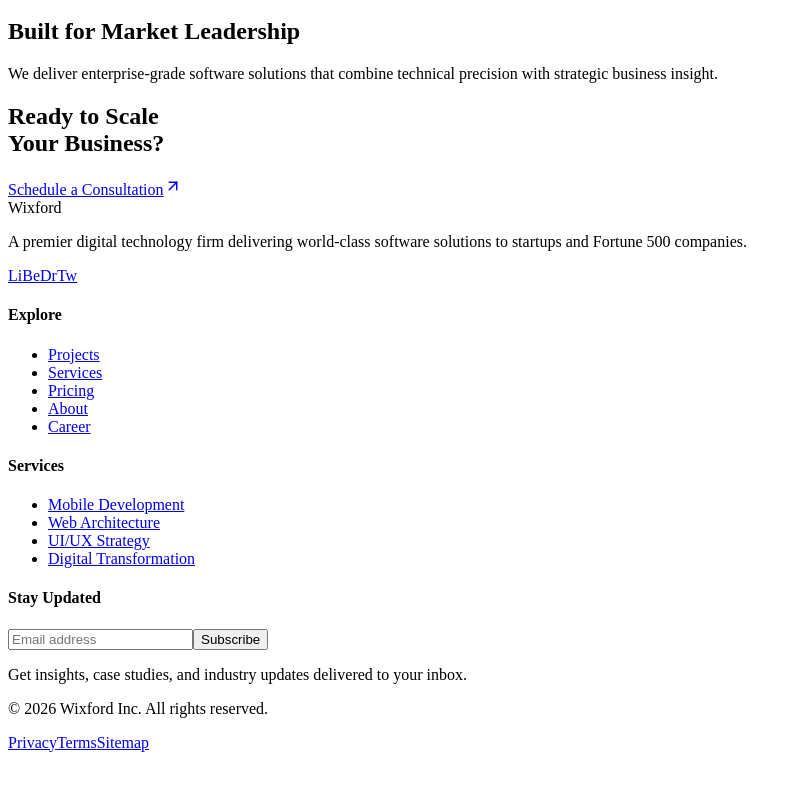
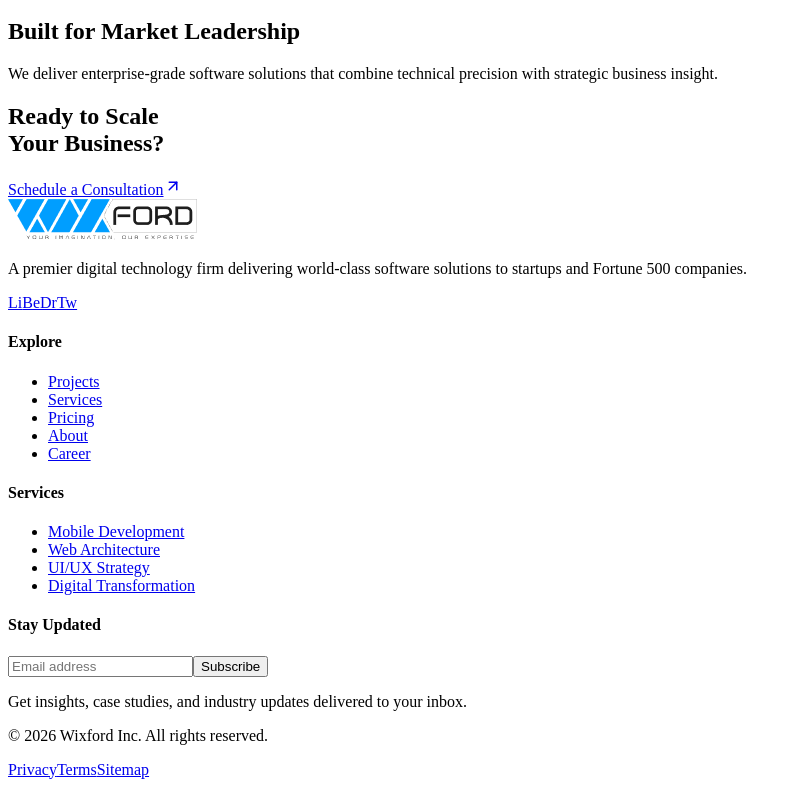
Before and after one commit to WixfordDev/wixford-main-web, a Next.js app: page /Home in a window 1280 px wide. Shown: the part 10097-10884 px from the top of the page, without its empty margins (0-801 px from the left). Before the commit the page ends 10857 px from the top, so only its background shows below. Built offline with nearby package versions, Linux system fonts and the light colour scheme.

Commit message:
logo issue fix

```diff
--- a/src/components/GlobalFooter.tsx
+++ b/src/components/GlobalFooter.tsx
@@ -64,7 +64,8 @@ export default function GlobalFooter() {
             {/* Brand & Socials */}
             <div className="md:col-span-4 space-y-6">
               <div className="text-2xl font-black tracking-tight text-white">
-                Wix<span className="text-[#3b82f6]">ford</span>
+                {/* Wix<span className="text-[#3b82f6]">ford</span> */}
+                <img src="/images/logo.png" alt="" />
               </div>
               <p className="text-white/50 text-sm sm:text-base leading-relaxed max-w-sm">
                 A premier digital technology firm delivering world-class software solutions to startups and Fortune 500 companies.
```
Also changed, not shown: public/images/logo.png (added).
